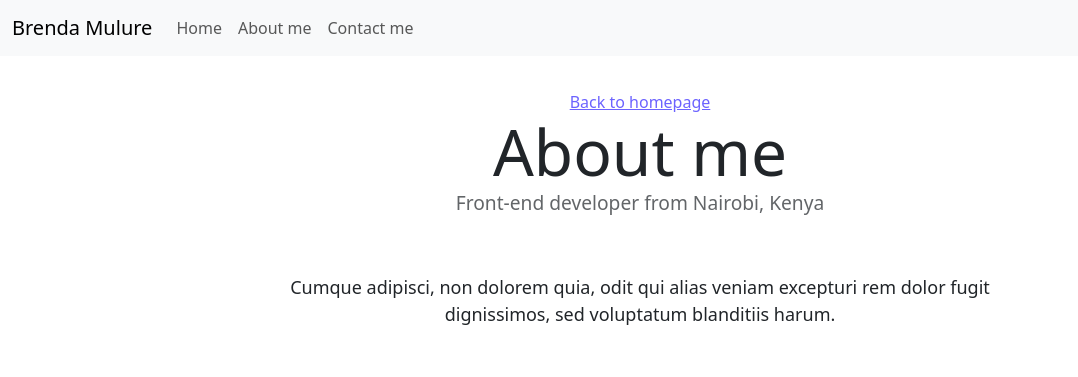
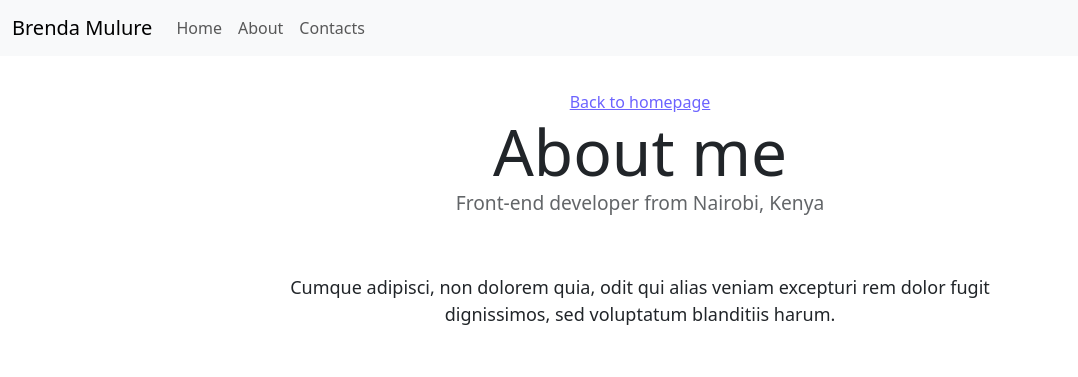
Before and after one commit to mulurebrenda/responsive-week3, a plain HTML site: page about.html in a window 1280 px wide. Shown: the top 377 px of the page, without its empty margins (0-1078 px from the left). Drawn offline with nearby package versions, Linux system fonts and the light colour scheme.

Commit message:
updated the html and added images to the pages

```diff
--- a/about.html
+++ b/about.html
@@ -36,8 +36,8 @@
         <div class="collapse navbar-collapse" id="navbarNavAltMarkup">
           <div class="navbar-nav">
             <a class="nav-link" href="index.html">Home</a>
-            <a class="nav-link" href="about.html">About me</a>
-            <a class="nav-link" href="about.html#contact">Contact me</a>
+            <a class="nav-link" href="about.html">About</a>
+            <a class="nav-link" href="about.html#contact">Contacts</a>
           </div>
         </div>
       </div>
```
Also changed, not shown: index.html (+2 -2 lines), images/weather.png (added), images/yoga.png (added), images/yogurt.png (added).
